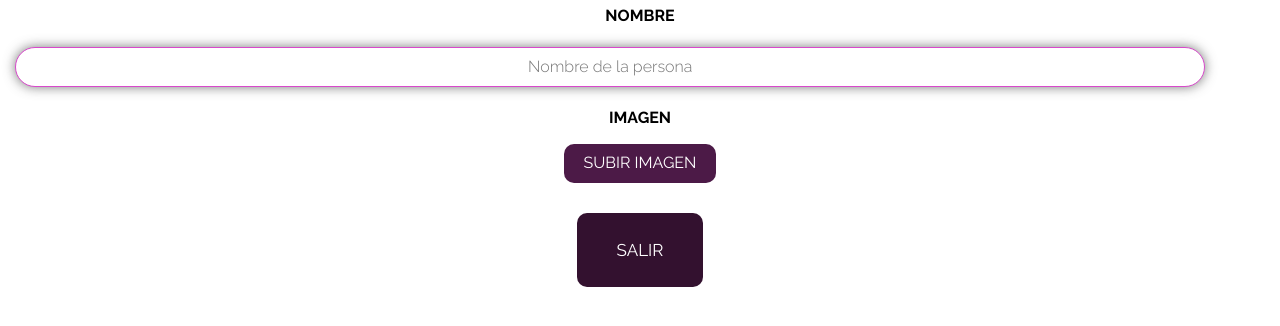
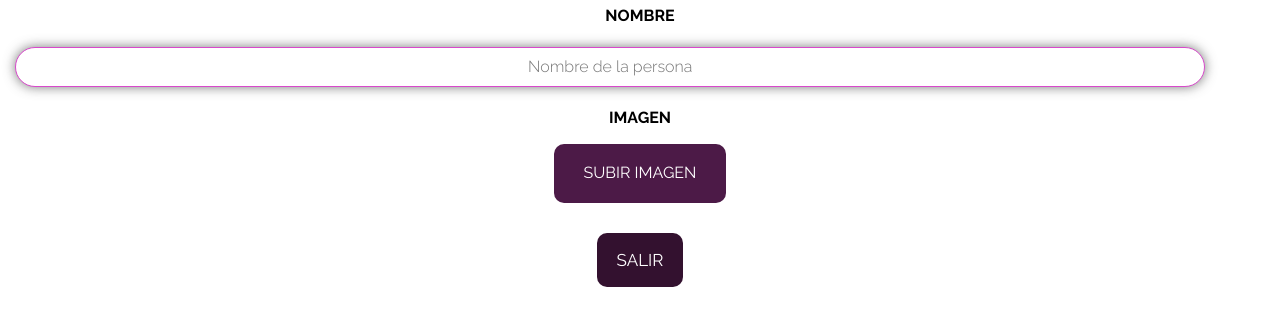
Before and after one commit to AguuSz/ascensor-gui, an Electron app: page src/views/addNewFace.html in a window 1280 px wide. Drawn offline with Linux system fonts and the light colour scheme.

Commit message:
Cambios visuales menores

```diff
--- a/src/views/css/style.css
+++ b/src/views/css/style.css
@@ -123,6 +123,9 @@ a.button {
     display: block;
     margin: 1rem auto;
     background-color: #4c1a47;
+    padding: 2rem 3rem;
+}
+#salirBtn {
     padding: 1rem 2rem;
 }
 
```
